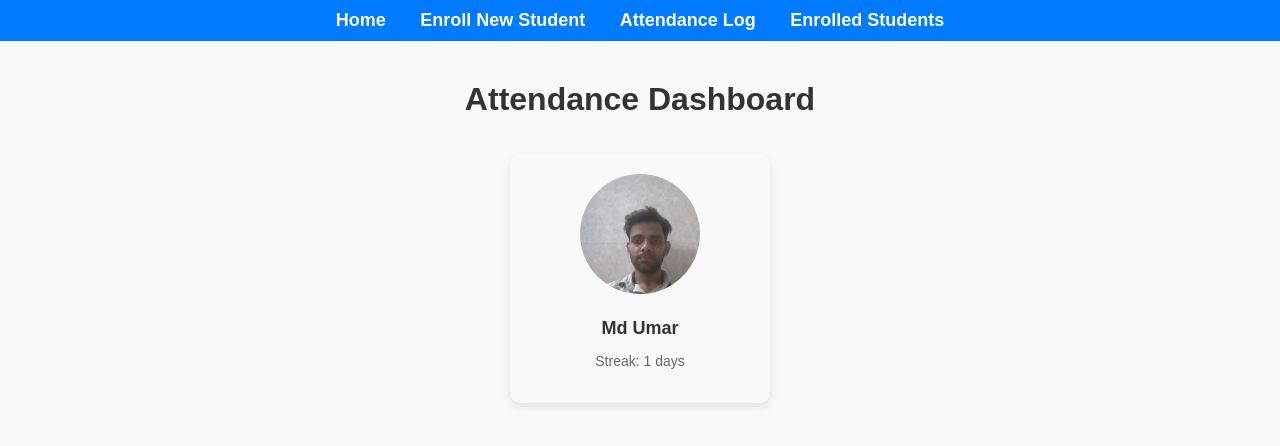
After one commit to uk-zash/attendance_system, a Flask app: page /dashboard in a window 1280 px wide. The commit adds this page. Shown: the top 446 px of the page. Run offline with Flask 3, Linux system fonts and the light colour scheme.

Commit message:
added_features

```diff
--- a/main.py
+++ b/main.py
@@ -4,10 +4,17 @@ import os
 import numpy as np
 from datetime import datetime
 from flask import Flask, render_template, Response, request, redirect, url_for, jsonify
+from flask import make_response
+import csv
+from flask import send_from_directory
+import pyttsx3
+engine = pyttsx3.init()
+last_spoken = {}
+
 
 app = Flask(__name__)
 ENROLL_DIR = "enrolled_students"
-camera = cv2.VideoCapture(0)  # Webcam
+camera = cv2.VideoCapture(0)
 current_frame = None
 
 # Load enrolled students
@@ -67,8 +74,11 @@ def gen_frames():
             if True in matches:
                 first_match_index = matches.index(True)
                 name = known_names[first_match_index]
-                if log_attendance(name):
-                    status = f"{name} - Marked Present"
+                if log_attendance(name) and name not in last_spoken:
+
+                    engine.runAndWait()
+                    last_spoken[name] = datetime.now()
+                    engine.say(f"Welcome, {name}!")
                 else:
                     status = f"{name} - Present"
                 color = (0, 255, 0)
@@ -99,12 +109,17 @@ def enroll():
     global current_frame, known_encodings, known_names
     if request.method == 'POST':
         name = request.form['name'].strip()
+
+        if name and os.path.exists(os.path.join(ENROLL_DIR , f"{name}.jpg")):
+            return render_template("enroll.html" , error = f"Student '{name}' is already enrolled")
+
         if name and current_frame is not None:
             rgb_frame = cv2.cvtColor(current_frame, cv2.COLOR_BGR2RGB)
             if not face_recognition.face_encodings(rgb_frame):
                 return "Error: No face detected in the current frame. Please try again.", 400
             filename = os.path.join(ENROLL_DIR, f"{name}.jpg")
             cv2.imwrite(filename, current_frame)
+
             known_encodings, known_names = load_enrolled_students()
             return redirect(url_for('index'))
         return "Error: Invalid name or no frame captured", 400
@@ -118,6 +133,68 @@ def attendance():
             logs = [line.strip().split(" - ") for line in f.readlines()]
     return render_template('attendance.html', logs=logs)
 
+@app.route("/reset" , methods = ["GET" , "POST"])
+def reset():
+    if request.method == "POST":
+        open('attendance_log.txt' , "w").close()
+        return redirect(url_for('attendance'))
+    return render_template('reset.html')
+
+@app.route("/export")
+def export():
+    logs = []
+    if os.path.exists("attendance_log.txt"):
+        with open("attendance_log.txt", "r") as f:
+            logs = [line.strip().split(" - ") for line in f.readlines()]
+    response = make_response("\n".join([",".join(log) for log in logs]))
+    response.headers["Content-Disposition"] = "attachment; filename=attendance.csv"
+    response.headers["Content-Type"] = "text/csv"
+    return response
+
+
+@app.route("/students")
+def student():
+    students = [os.path.splitext(f)[0] for f in os.listdir(ENROLL_DIR) if f.endswith(('.jpg' , '.png'))]
+    return render_template("students.html" , students = students)
+
+
+@app.route('/enrolled_students/<filename>')
+def serve_student_photo(filename):
+    return send_from_directory('enrolled_students', filename)
+
+
+def count_streak(dates):
+    from datetime import datetime , timedelta
+    dates = sorted(set(dates))
+    if not dates:
+        return 0
+    streak = 1
+    for i in range(1 , len(dates)):
+        if (datetime.strptime(dates[i], "%Y-%m-%d") -
+            datetime.strptime(dates[i-1], "%Y-%m-%d")).days == 1:
+            streak += 1
+        else:
+            streak = 1
+    return streak
+
+
+@app.route("/dashboard")
+def dashboard():
+    logs = {}
+    if os.path.exists('attendance_log.txt'):
+        with open("attendance_log.txt" , "r") as f:
+            for line in f:
+                name , _ , timeStamp = line.strip().split(" - ")
+                date = timeStamp.split(" ")[0]
+                if name not in logs:
+                    logs[name] = []
+                logs[name].append(date)
+
+    streaks = {name: count_streak(dates) for name , dates in logs.items()}
+    students = [os.path.splitext(f)[0] for f in os.listdir(ENROLL_DIR) if f.endswith(('.jpg' , '.png'))]
+    return render_template('dashboard.html' , streaks = streaks , students = students)
+
+
 if __name__ == "__main__":
     if not os.path.exists(ENROLL_DIR):
         os.makedirs(ENROLL_DIR)
--- /dev/null
+++ b/static/js/script.js
@@ -0,0 +1,5 @@
+setInterval(() => {
+    fetch('/status')
+        .then(response => response.json())
+        .then(data => document.getElementById('status').innerText = data.status);
+}, 1000);
--- /dev/null
+++ b/templates/dashboard.html
@@ -0,0 +1,134 @@
+<!DOCTYPE html>
+<html lang="en">
+<head>
+    <meta charset="UTF-8">
+    <title>School Attendance System</title>
+    <link rel="stylesheet" href="{{ url_for('static', filename='style.css') }}">
+    <style>
+        body {
+            font-family: Arial, sans-serif;
+            background-color: #f8f9fa;
+            margin: 0;
+            padding: 0;
+        }
+
+        nav {
+            background-color: #007bff;
+            color: white;
+            padding: 10px 20px;
+            text-align: center;
+        }
+
+        nav a {
+            color: white;
+            text-decoration: none;
+            margin: 0 15px;
+            font-size: 18px;
+        }
+
+        nav a:hover {
+            text-decoration: underline;
+        }
+
+        h1 {
+            text-align: center;
+            margin-top: 40px;
+            color: #333;
+        }
+
+        .dashboard {
+            display: flex;
+            flex-wrap: wrap;
+            justify-content: center;
+            margin: 20px;
+        }
+
+        .student-card {
+            background: #ffffff;
+            border-radius: 10px;
+            box-shadow: 0 4px 10px rgba(0, 0, 0, 0.1);
+            padding: 20px;
+            margin: 15px;
+            width: 220px;
+            text-align: center;
+            transition: transform 0.3s ease;
+            background-color: #f9f9f9;
+        }
+
+        .student-card:hover {
+            transform: translateY(-10px);
+        }
+
+        .student-photo img {
+            width: 120px;
+            height: 120px;
+            border-radius: 50%;
+            object-fit: cover;
+            margin-bottom: 10px;
+        }
+
+        .student-info h3 {
+            font-size: 18px;
+            font-weight: bold;
+            color: #333;
+            margin: 10px 0;
+        }
+
+        .student-info p {
+            font-size: 14px;
+            color: #666;
+        }
+
+        .badge {
+            font-size: 20px;
+            color: #28a745;
+        }
+
+        .badge.special {
+            font-size: 24px;
+            color: #ffc107;
+        }
+
+        .no-students {
+            font-size: 18px;
+            color: #555;
+            text-align: center;
+            margin-top: 20px;
+            width: 100%;
+        }
+    </style>
+</head>
+<body>
+    <nav>
+        <a href="{{ url_for('index') }}">Home</a>
+        <a href="{{ url_for('enroll') }}">Enroll New Student</a>
+        <a href="{{ url_for('attendance') }}">Attendance Log</a>
+        <a href="{{ url_for('student') }}">Enrolled Students</a>
+    </nav>
+
+    <h1>Attendance Dashboard</h1>
+
+    <div class="dashboard">
+        {% if students %}
+            {% for name, streak in streaks.items() %}
+                <div class="student-card">
+                    <div class="student-photo">
+                        <img src="{{ url_for('serve_student_photo', filename=name + '.jpg') }}" alt="{{ name }}'s photo">
+                    </div>
+                    <div class="student-info">
+                        <h3>{{ name }}</h3>
+                        <p>Streak: {{ streak }} days</p>
+                    </div>
+                    <div class="badge {% if streak >= 5 %}special{% endif %}">
+                        {% if streak >= 5 %}🏅{% endif %}
+                    </div>
+                </div>
+            {% endfor %}
+        {% else %}
+            <p class="no-students">No students enrolled yet. Please enroll new students.</p>
+        {% endif %}
+    </div>
+
+    <script src="{{ url_for('static', filename='script.js') }}"></script>
+</body>
+</html>
--- a/templates/index.html
+++ b/templates/index.html
@@ -8,8 +8,10 @@
 <body>
     <nav>
         <a href="{{ url_for('index') }}">Home</a>
-        <a href="{{ url_for('enroll') }}">Enroll Student</a>
+        <a href="{{ url_for('enroll') }}">Enroll New Student</a>
         <a href="{{ url_for('attendance') }}">Attendance Log</a>
+        <a href="{{ url_for('student') }}">Enrolled Students</a>
+        <a href="{{ url_for('dashboard') }}">Student Dashboard</a>
     </nav>
     <h1>School Attendance System</h1>
     <div class="video-container">
```
Also changed, not shown: static/attendance.css (added, +127 -0 lines), templates/attendance.html (+23 -1 lines), templates/enroll.html (+12 -2 lines), templates/students.html (added, +84 -0 lines).
